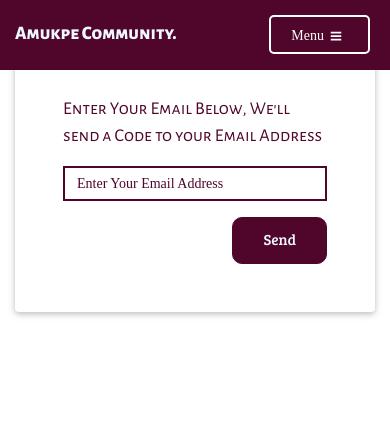
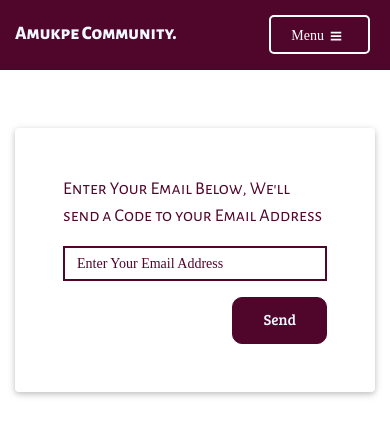
Before and after one commit to giffyonyinye/amukpe-project, a React (Create React App) app: page /forgotten/password in a window 390 px wide. Shown: the top 436 px of the page. Built offline with nearby package versions, Linux system fonts and the light colour scheme; a web font is replaced by a local one.

Commit message:
worked on the responsive

```diff
--- a/src/auth/ForgottenPassword.js
+++ b/src/auth/ForgottenPassword.js
@@ -66,7 +66,7 @@
 				:
 				<>
 				<div className="container-fluid custom__container pt-5">
-					<div className="row justify-content-center">
+					<div className="row justify-content-center" style={{marginTop:"5rem"}}>
 						{
 							switchComponent?
 							<>
```
